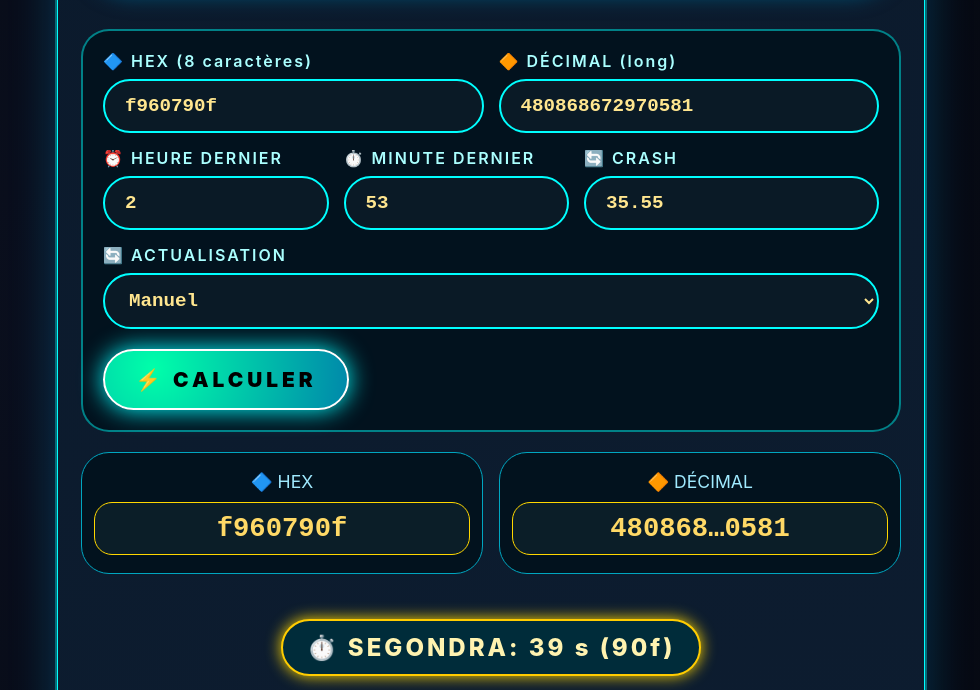
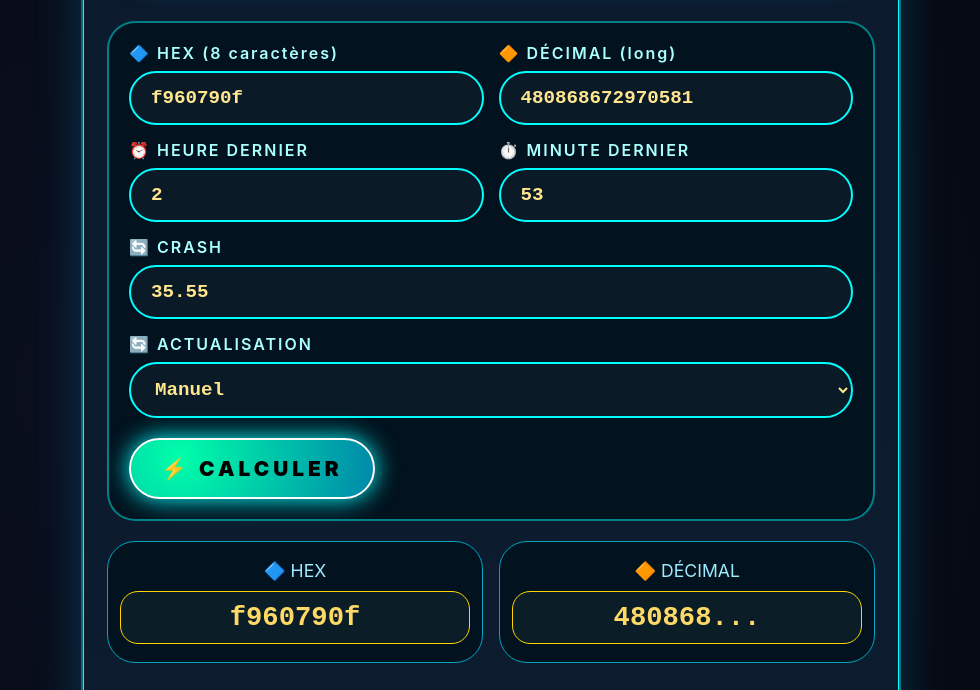
Before and after one commit to narovanaaina124-gif/Blizzard-, a plain HTML site: page index.html in a window 1280 px wide. Shown: the part 251-941 px from the top of the page, without its empty margins (149-1129 px from the left). Drawn offline with Linux system fonts and the light colour scheme.

Commit message:
index.html
Cheked

```diff
--- a/index.html
+++ b/index.html
@@ -5,7 +5,7 @@
     <meta name="viewport" content="width=device-width, initial-scale=1.0, maximum-scale=1.5, user-scalable=yes">
     <title>❄️ BLIZZARD MADA · AVIATOR EXACT</title>
     <style>
-        * { m   argin: 0; padding: 0; box    -sizing: border-box; font-family: 'Inter', 'Courier New', monospace; }
+        * { margin: 0; padding: 0; box-sizing: border-box; font-family: 'Inter', 'Courier New', monospace; }
         body { background: radial-gradient(circle at 20% 30%, #0a0f1e, #03050a); min-height: 100vh; display: flex; justify-content: center; align-items: center; padding: 16px; }
         .blizzard-card { max-width: 820px; width: 100%; background: linear-gradient(165deg, #0b1a2c 0%, #0e1e32 100%); backdrop-filter: blur(8px); border: 2px solid rgba(0, 255, 255, 0.35); border-radius: 48px 48px 32px 32px; padding: 28px 24px; box-shadow: 0 25px 45px rgba(0, 180, 255, 0.25), 0 0 0 1px cyan inset; color: white; }
         .blizzard-header { display: flex; justify-content: space-between; align-items: center; margin-bottom: 28px; border-bottom: 1px solid #29e6ff70; padding-bottom: 18px; }
@@ -333,109 +333,3 @@
 
         // Prédiction
         let res = predictor.predict(hex, dec, lastHour, lastMinute, lastCrash);
-
-        // Afficher premier chiffres
-        document.getElementById('firstHexDisplay').innerText = res.firstHexChar;
-        document.getElementById('firstHexValue').innerHTML = `(${res.firstHex})`;
-        document.getElementById('firstDecDisplay').innerText = res.firstDec;
-        document.getElementById('firstHexVal').innerText = res.firstHexChar;
-        document.getElementById('firstDecVal').innerText = res.firstDec;
-
-        // Minutes à ajouter
-        document.getElementById('minutesToAdd').innerText = res.minutesToAdd;
-        document.getElementById('minutesCalc').innerHTML = `${res.firstHex} - ${res.firstDec} = ${res.minutesToAdd}`;
-        document.getElementById('diffVal').innerText = res.minutesToAdd;
-
-        // ✅ SEGONDRA (miova arakaraky ny HEX)
-        document.getElementById('fixedSecondBadge').innerHTML =
-            `⏱️ SEGONDRA: ${res.second} s (${res.last3Hex})`;
-        document.getElementById('secondVal').innerText = res.second;
-
-        // Prédiction finale
-        document.getElementById('predictedTimeValue').innerText = res.predictionTime;
-        document.getElementById('predictedCrashValue').innerHTML = `${res.crashValue}x`;
-        document.getElementById('predictionDetail').innerText = res.predictionTime;
-
-        // Historique
-        if (addHistory) {
-            let now = new Date();
-            let lastTimeStr = `${lastHour.toString().padStart(2,'0')}:${lastMinute.toString().padStart(2,'0')}`;
-            addHist({
-                crash: res.crashValue,
-                lastTime: lastTimeStr,
-                predictionTime: res.predictionTime,
-                minutesToAdd: res.minutesToAdd,
-                second: res.second,
-                hex: hex,
-                dec: dec.slice(0,6) + '…',
-                firstHex: res.firstHex,
-                firstDec: res.firstDec
-            });
-        }
-
-        return res;
-    }
-
-    function setAutoRefresh(sec) {
-        if (autoInterval) clearInterval(autoInterval);
-        if (sec > 0) autoInterval = setInterval(() => updateDisplay(true), sec * 1000);
-    }
-
-    window.onload = function() {
-        loadHist();
-
-        // Initialisation avec les valeurs de l'image
-        document.getElementById('inputHex').value = 'f960790f';
-        document.getElementById('inputDec').value = '480868672970581';
-        document.getElementById('inputLastHour').value = 2;
-        document.getElementById('inputLastMinute').value = 53;
-        document.getElementById('inputLastCrash').value = '35.55';
-
-        // Event listeners
-        document.getElementById('predictBtn').onclick = (e) => {
-            e.preventDefault();
-            updateDisplay(true);
-        };
-
-        document.getElementById('applySettingsBtn').onclick = () => {
-            updateDisplay(true);
-            setAutoRefresh(parseInt(document.getElementById('autoRefreshSelect').value));
-        };
-
-        document.getElementById('clearHistoryBtn').onclick = clearHist;
-
-        document.getElementById('autoRefreshSelect').onchange = function() {
-            setAutoRefresh(parseInt(this.value));
-        };
-
-        document.getElementById('inputHex').oninput = function() {
-            this.value = this.value.replace(/[^0-9a-f]/gi, '').toLowerCase().slice(0, 8);
-            // Mise à jour automatique du badge segondra
-            let hex = this.value || 'f960790f';
-            let last3 = hex.slice(-3) || '000';
-            let second = parseInt(last3, 16) % 60;
-            document.getElementById('fixedSecondBadge').innerHTML =
-                `⏱️ SEGONDRA: ${second} s (${last3})`;
-        };
-
-        document.getElementById('inputDec').oninput = function() {
-            this.value = this.value.replace(/\D/g, '');
-        };
-
-        document.getElementById('inputLastHour').onchange = function() {
-            let v = parseInt(this.value);
-            this.value = isNaN(v) ? 0 : Math.min(23, Math.max(0, v));
-        };
-
-        document.getElementById('inputLastMinute').onchange = function() {
-            let v = parseInt(this.value);
-            this.value = isNaN(v) ? 0 : Math.min(59, Math.max(0, v));
-        };
-
-        // Première mise à jour
-        updateDisplay(true);
-    };
-</script>
-
-</body>
-</html>
```
